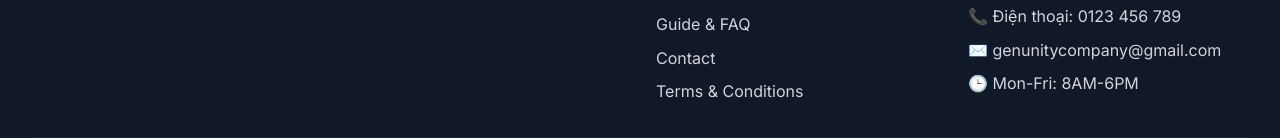
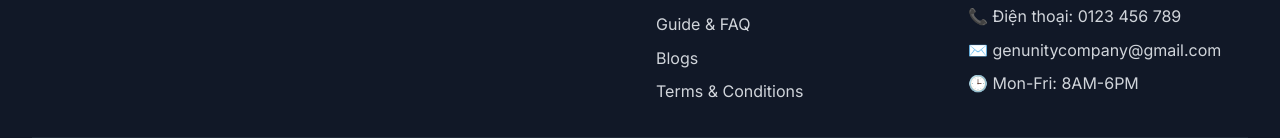
Before and after one commit to bloodline-dna-monorepo/bloodline-dna-frontend, a React (Vite) app: page /blog in a window 1280 px wide. Shown: the part 1012-1150 px from the top of the page. Built offline with nearby package versions, Linux system fonts and the light colour scheme; no server answers.

Commit message:
sửa chính chính tả

```diff
--- a/src/components/Common/Footer.tsx
+++ b/src/components/Common/Footer.tsx
@@ -41,7 +41,7 @@ const Footer: React.FC = () => {
               </li>
               <li>
                 <Link to='/blog' className='text-gray-300 hover:text-white transition-colors'>
-                  Contact
+                  Blogs
                 </Link>
               </li>
               <li>
```
